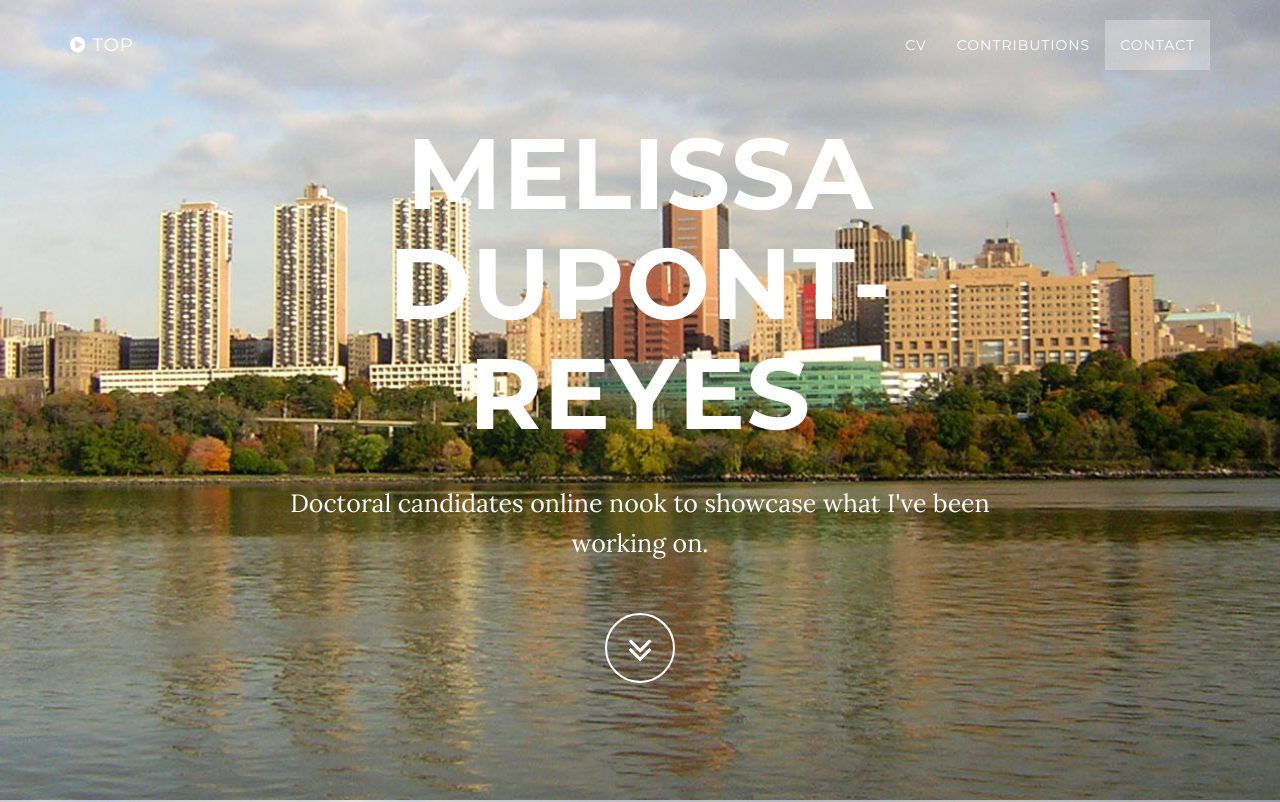
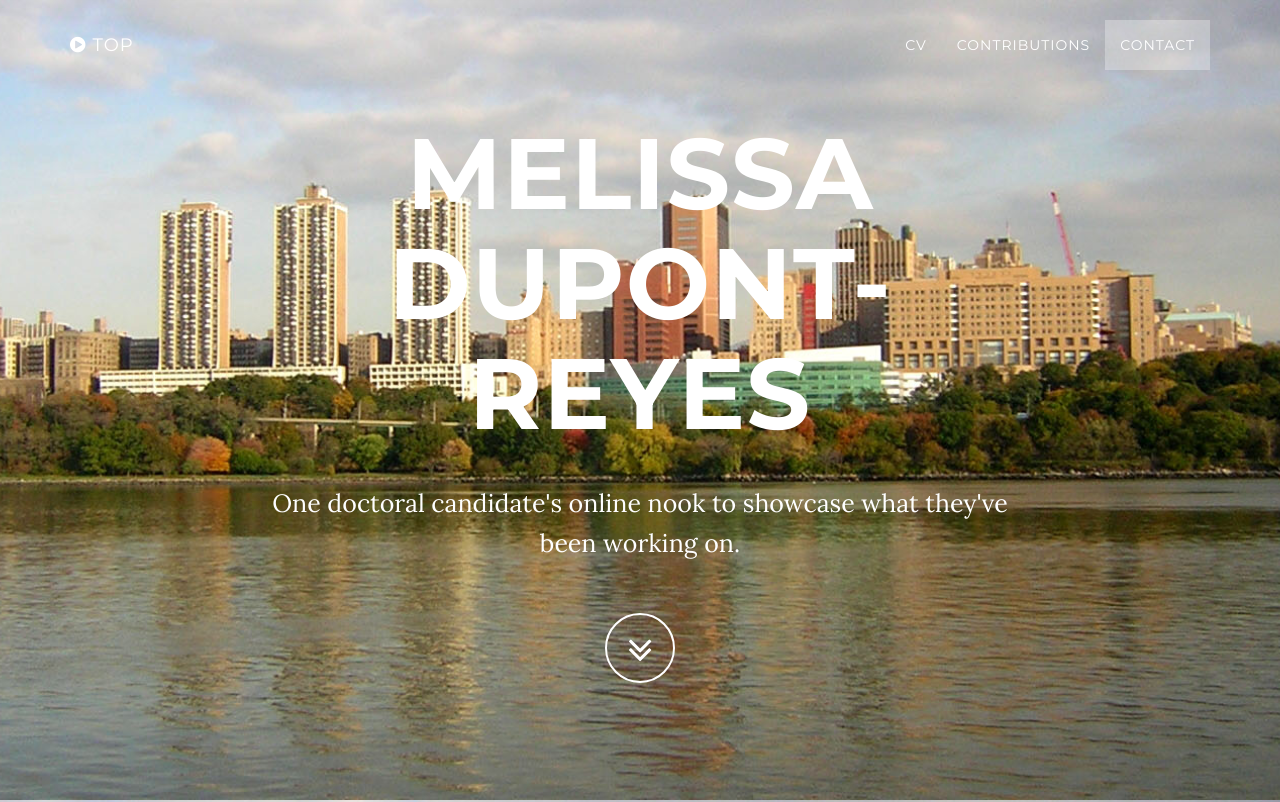
Before and after one commit to czafonte/czafonte.github.io, a plain HTML site: page index.html in a window 1280 px wide. Shown: the top 802 px of the page. Drawn offline with Linux system fonts and the light colour scheme; some packages are replaced by stand-ins of ours; a script that the page names is missing.

```diff
--- a/index.html
+++ b/index.html
@@ -75,7 +75,7 @@
                 <div class="row">
                     <div class="col-md-8 col-md-offset-2">
                         <h1 class="brand-heading">Melissa DuPont-Reyes</h1>
-                        <p class="intro-text">Doctoral candidates online nook to showcase what I've been working on.</p>
+                        <p class="intro-text">One doctoral candidate's online nook to showcase what they've been working on.</p>
                         <a href="#cv" class="btn btn-circle page-scroll">
                             <i class="fa fa-angle-double-down animated"></i>
                         </a>
```
